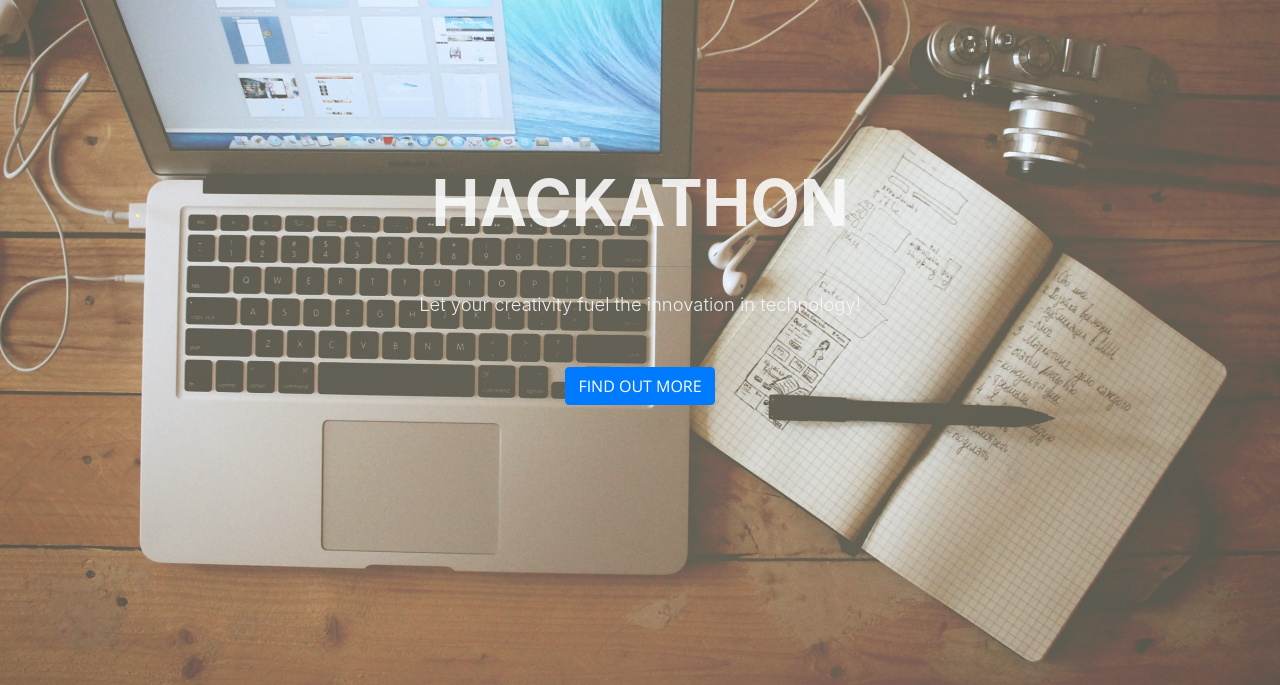
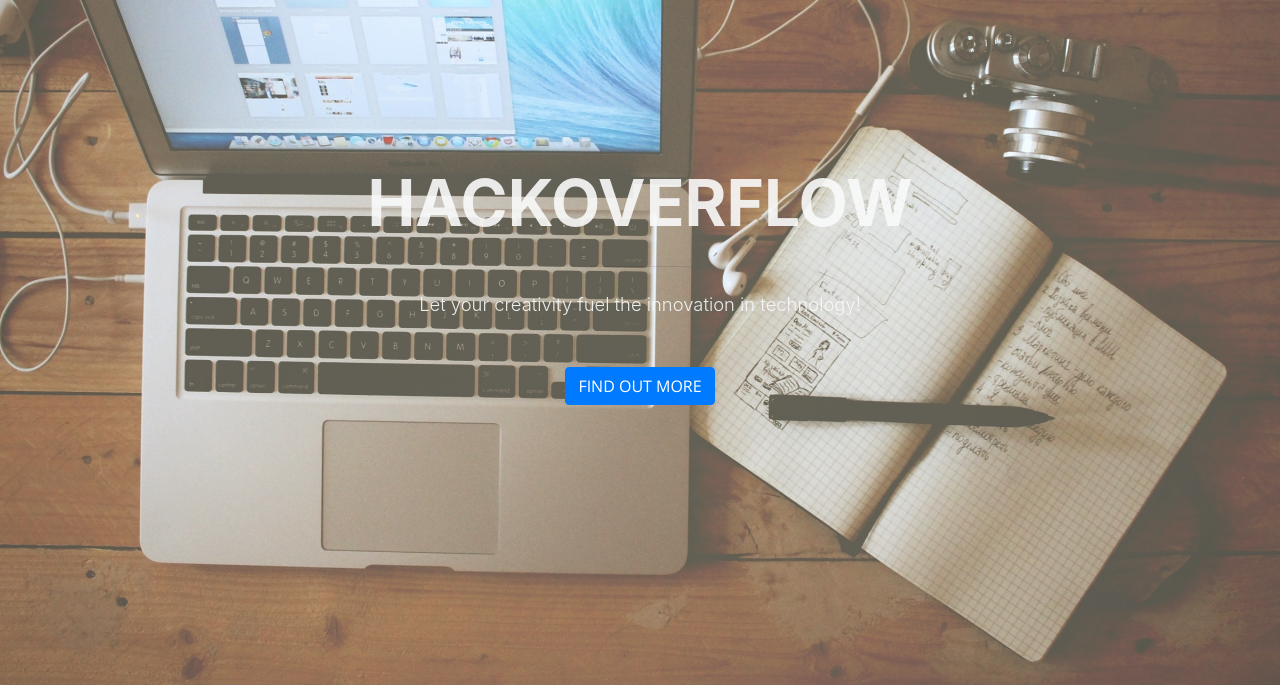
Before and after one commit to lugnitdgp/hackathon-website, a website with bundled scripts: page index.html in a window 1280 px wide. Shown: the part 115-800 px from the top of the page. Built offline with nearby package versions, Linux system fonts and the light colour scheme.

Commit message:
Change title from hackathon to hackoverflow

```diff
--- a/index.html
+++ b/index.html
@@ -9,7 +9,7 @@
     <meta name="author" content="GNU/Linux Users' Group, NIT Durgapur">
     <meta name="keywords" content="hackathon, aavishkar, nit duragpur">
 
-    <title>Hackathon | Aavishkar 2k18 </title>
+    <title>Hackoverflow | Aavishkar 2k18 </title>
 
     <!-- Bootstrap core CSS -->
     <link href="vendor/bootstrap/css/bootstrap.min.css" rel="stylesheet">
@@ -60,7 +60,7 @@
         <div class="row">
           <div class="col-lg-10 mx-auto">
             <h1 class="text-uppercase">
-              <strong>Hackathon</strong>
+              <strong>Hackoverflow</strong>
             </h1>
             <hr class="my-4">
           </div>
```
